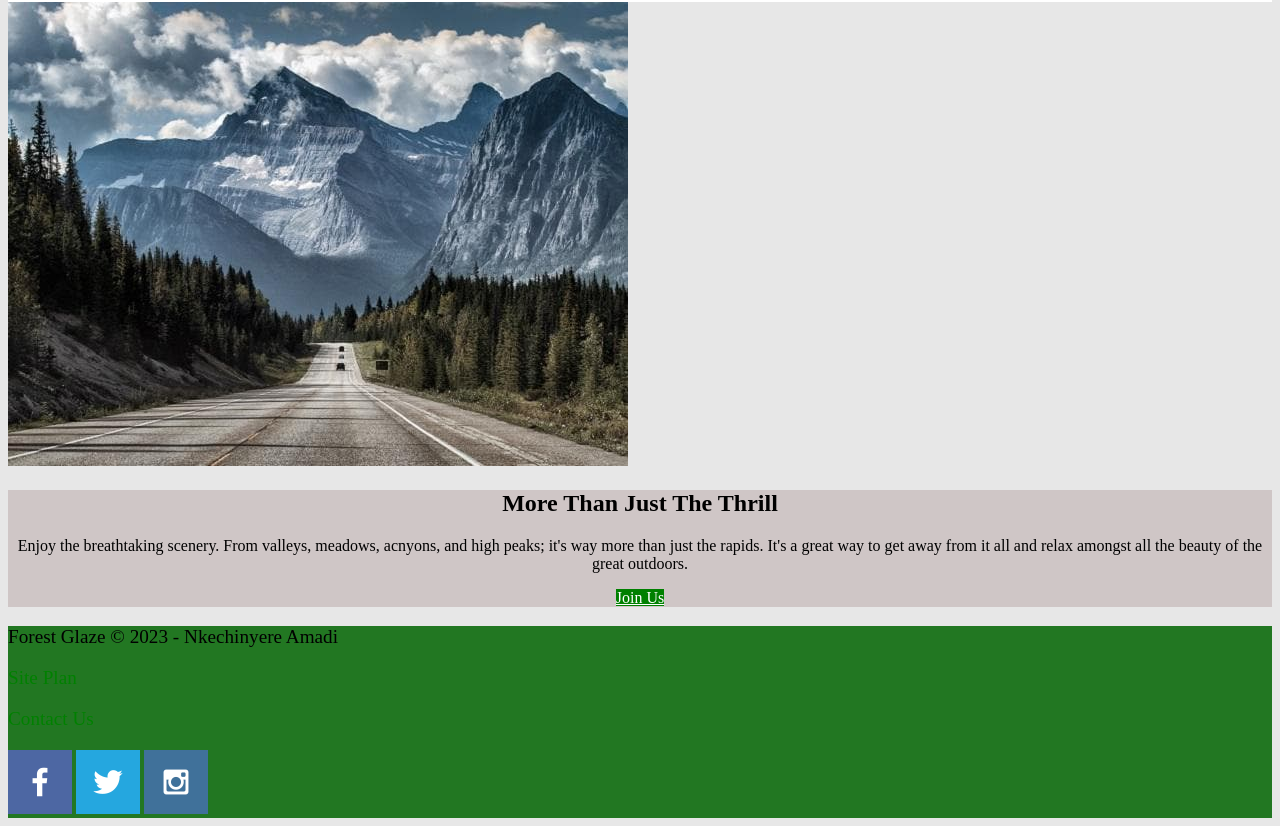
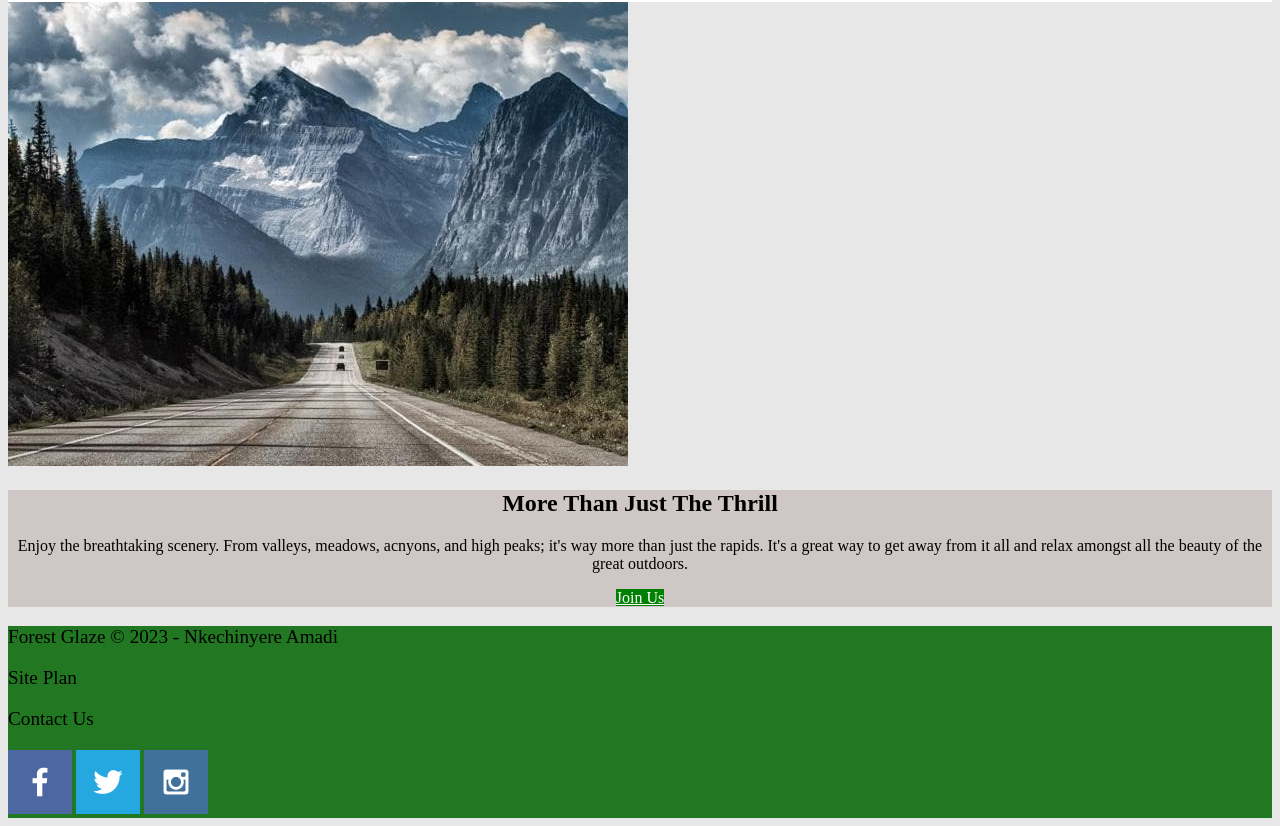
Before and after one commit to allurejenny/wdd130, a plain HTML site: page wwr/index.html in a window 1280 px wide. Shown: the part 2608-3434 px from the top of the page. Drawn offline with Linux system fonts and the light colour scheme.

Commit message:
Made changes to css of wrr

```diff
--- a/wwr/styles/style.css
+++ b/wwr/styles/style.css
@@ -79,12 +79,12 @@ h4 {
 }
 
 footer a {
-    color: green;
+    color: black;
     text-decoration: none;
 }
 
 footer a:hover {
-    color: green;
+    color: #F17300;
 }
 
 .logo {
```
